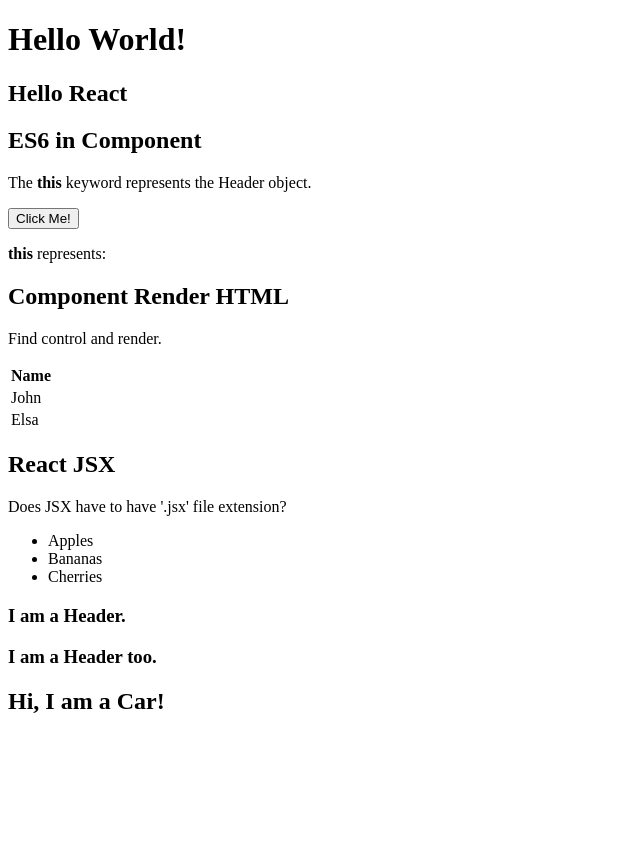
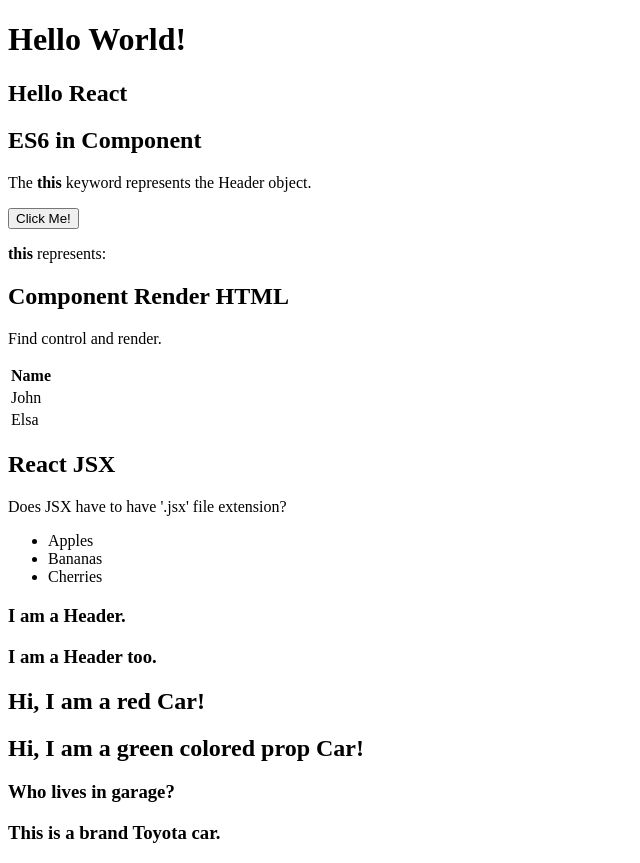
Before and after one commit to cywang16/node, a React (Create React App) app in the folder reactworkplace/w3school/: page / in a window 1280 px wide. Shown: the whole page, without its empty margins (0-640 px from the left). Before the commit the page ends 800 px from the top, so only its background shows below. Built offline with nearby package versions, Linux system fonts and the light colour scheme.

Commit message:
exercises 20200925

```diff
--- a/reactworkplace/w3school/src/App.js
+++ b/reactworkplace/w3school/src/App.js
@@ -2,10 +2,9 @@
 
 import HelloWorld from './components/helloWorld'
 import Es6 from './components/es6'
-// import RenderHtml, {renderSimple, renderMyElement} from './components/renderHtml'
 import RenderHtml from './components/renderHtml'
 import ReactJsx from './components/reactJsx'
-import Car from './components/car'
+import Car, {ColorPropCar, Garage} from './components/car'
 
 class App extends Component {
 
@@ -19,6 +18,8 @@
       <RenderHtml />
       <ReactJsx />
       <Car />
+      <ColorPropCar color = 'green colored prop' />
+      <Garage brand = 'Toyota' />
       </div>
     )
   }
--- a/reactworkplace/w3school/src/components/car.js
+++ b/reactworkplace/w3school/src/components/car.js
@@ -1,9 +1,35 @@
 import React from 'react'
-import ReactDOM from 'react-dom'
 
 class Car extends React.Component {
+  constructor() {
+    super()
+    this.state = {color: 'red'}
+  }
   render() {
-    return <h2>Hi, I am a Car!</h2>
+    return <h2>Hi, I am a {this.state.color} Car!</h2>
+  }
+}
+
+class BrandPropCar extends React.Component {
+  render() {
+    return <h3>This is a brand {this.props.brand} car.</h3>
+  }
+}
+
+export class ColorPropCar extends React.Component {
+  render() {
+    return <h2>Hi, I am a {this.props.color} Car!</h2>
+  }
+}
+
+export class Garage extends React.Component {
+  render() {
+    return (
+      <div>
+        <h3>Who lives in garage?</h3>
+        <BrandPropCar brand = {this.props.brand} />
+      </div>
+    )
   }
 }
 
--- a/reactworkplace/w3school/src/index.js
+++ b/reactworkplace/w3school/src/index.js
@@ -1,7 +1,6 @@
 import React from 'react'
 import ReactDOM from 'react-dom'
 import App from './App'
-import Car from './components/car'
 
 ReactDOM.render(
   <App />,
```
Also changed, not shown: reactworkplace/w3school/src/components/reactJsx.js (indentation only).
